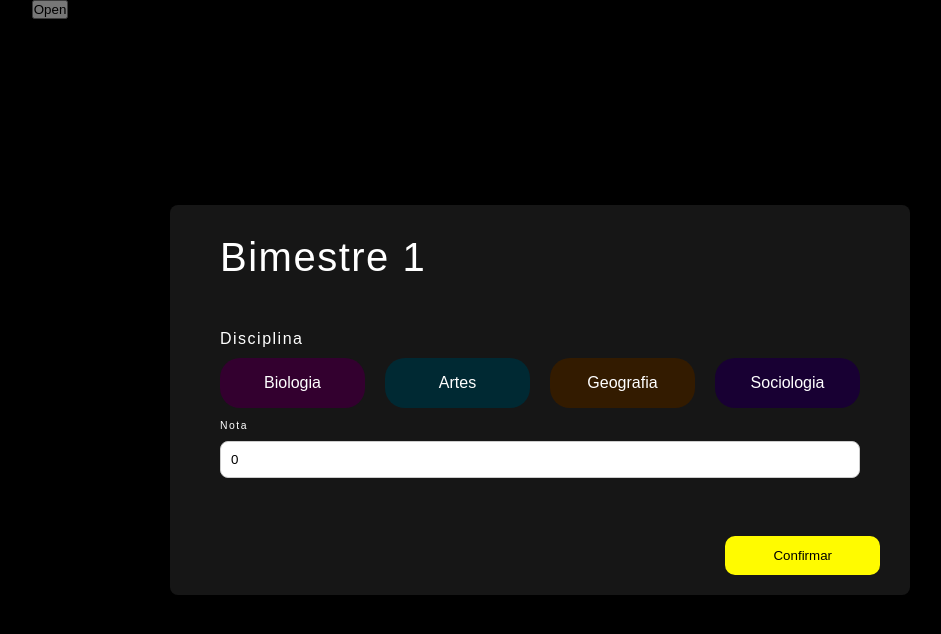
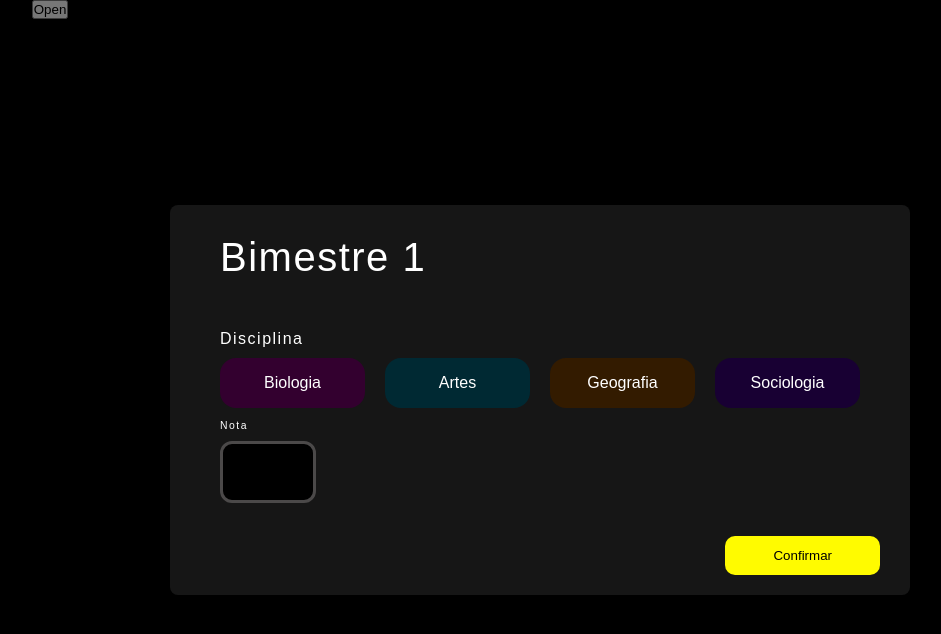
Before and after one commit to FreymundDeveloper/Note-Record, a React (Create React App) app in the folder frontend/: page / in a window 1280 px wide. Both pictures are taken after a click on the button "Open". Shown: the top 634 px of the page, without its empty margins (100-1041 px from the left). Built offline with nearby package versions, Linux system fonts and the light colour scheme.

Commit message:
InputNote Component

```diff
--- a/frontend/src/components/Card/CardModal.tsx
+++ b/frontend/src/components/Card/CardModal.tsx
@@ -1,7 +1,7 @@
 import React, { useEffect, useState } from 'react';
 import { darken } from 'polished';
 import styled from 'styled-components';
-import { Title } from '../../components'
+import { Title, InputNote } from '../../components'
 
 interface CardModalProps {
     onCardClick: (value: number) => void;
@@ -16,11 +16,11 @@ const CardColors = {
 };
 
 export const CardModal: React.FC<CardModalProps> = ({ onCardClick, onClose }) => {
-    const [inputValue, setInputValue] = useState<number>(0);
+    const [inputValue, setInputValue] = useState<string>('');
     const [selectedCard, setSelectedCard] = useState<number | null>(null);
 
     const handleCardClick = (value: number) => {
-        setInputValue(value);
+        setInputValue(value.toString());
         onCardClick(value);
         setSelectedCard(value);
     };
@@ -45,7 +45,7 @@ export const CardModal: React.FC<CardModalProps> = ({ onCardClick, onClose }) =>
         <TitleContainer spaced={true}>
             <Title contentTitle={"Nota"} modeling={3} />
         </TitleContainer>
-        <Input type="number" value={inputValue} onChange={(e) => setInputValue(parseFloat(e.target.value))} />
+        <InputNote value={inputValue} onChange={(e) => setInputValue(e.target.value)}/>
     </ContentContainer>
   );
 };
@@ -67,7 +67,7 @@ const Card = styled.div<{ color: string; isSelected: boolean }>`
     cursor: pointer;
     width: 150px;
     height: 50px;
-    border-radius: 20px;
+    border-radius: 16px;
     background-color: ${(props) => darken(0.4, props.theme.color[props.color])};
     transition: background-color 0.3s ease;
 
@@ -86,13 +86,6 @@ const Card = styled.div<{ color: string; isSelected: boolean }>`
     `}
 `;
 
-const Input = styled.input`
-    margin-top: 0;
-    padding: 10px;
-    border: 1px solid #ccc;
-    border-radius: 8px;
-`;
-
 const TitleContainer = styled.div<{ spaced?: boolean }>`
     margin-top: ${(props) => (props.spaced ? '2px' : '40px')};
 `;
--- /dev/null
+++ b/frontend/src/components/Input/InputNote.tsx
@@ -0,0 +1,33 @@
+import React from 'react';
+import styled from 'styled-components';
+
+interface InputNoteProps {
+  value: string;
+  onChange: (event: React.ChangeEvent<HTMLInputElement>) => void;
+}
+
+export const InputNote: React.FC<InputNoteProps> = ({ value, onChange }) => {
+    const handleInputChange = (e: React.ChangeEvent<HTMLInputElement>) => {
+        const regex = /^-?\d*\.?\d*$/;
+        if (regex.test(e.target.value) || e.target.value === '') {
+            onChange(e);
+        }
+    };
+
+    return (
+        <StyledInput type="text" value={value === '0' ? '' : value} onChange={handleInputChange} maxLength={10} />
+    );
+};
+
+const StyledInput = styled.input`
+    margin-top: 0;
+    padding: 15px;
+    border: 3px solid #4b4949;
+    border-radius: 12px;
+    color: #4b4949;
+    background-color: black;
+    width: 60px;
+    font-size: 1.4em;
+    text-align: center;
+    letter-spacing: 0.02em;
+`;
--- a/frontend/src/components/index.tsx
+++ b/frontend/src/components/index.tsx
@@ -1,4 +1,5 @@
 export * from './Modal/Modal';
 export * from './Card/CardModal';
+export * from './Input/InputNote';
 export * from './Button/ActionButton';
 export * from  './Text/Title';
```
